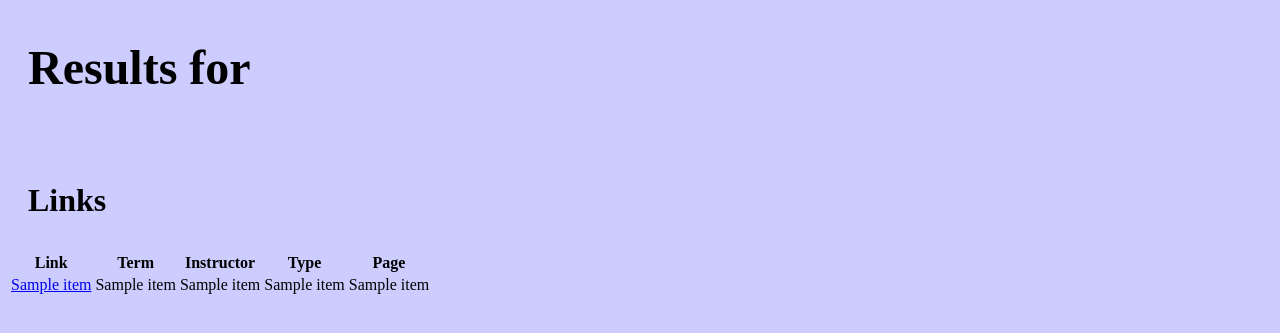
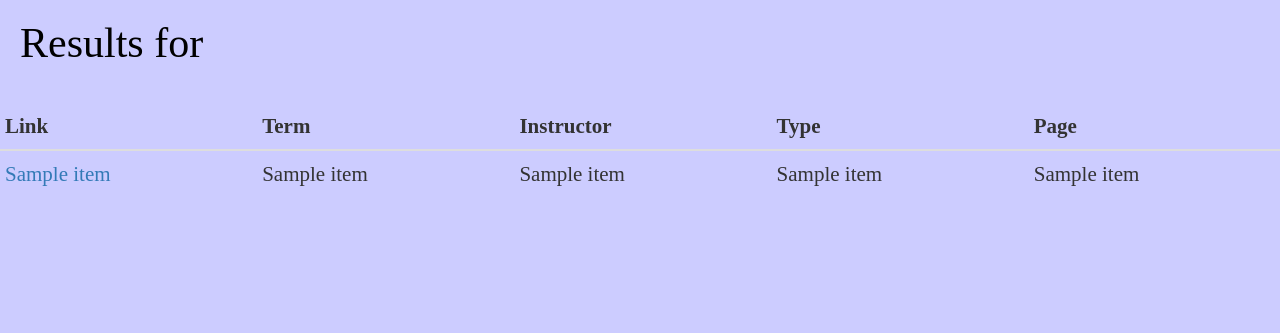
Before and after one commit to albertzhan/Examinizer, a Flask app: template templates/results.html in a window 1280 px wide. Shown: the top 333 px of the page. Run offline with Flask 2, Linux system fonts and the light colour scheme; the template is opened without the code that fills it: most values are stand-ins (such as "Sample title", 1, 10 or a date in 2020); some libraries are stand-ins or nearby versions.

Commit message:
formatting changes

```diff
--- a/templates/index.html
+++ b/templates/index.html
@@ -125,7 +125,7 @@
 
   <div class="topnav">
 
-  <a onclick="getNewCourse()">+ Class</a>
+  <a onclick="getNewCourse()">+ Course</a>
   <div class="search-container">
     {% from "_formhelpers.html" import render_field %}
 	<form method=post>
@@ -150,8 +150,9 @@
 
 <div style="padding-left:20px">
   <h2>Examinizer</h2>
-  <p>Type any topic you would like to study for.</p>
+  <p>Pick an available course you would like to study for.</p>
   <p>Example: search 'lambda' to get exam questions that cover lambda problems.</p>
+  <p>If the course does not exist, press + Course in the top right</p>
 </div>
 
 <script>
--- a/templates/results.html
+++ b/templates/results.html
@@ -4,7 +4,11 @@
 <title>Results for <nameField></title>
 </head>
 <meta name="viewport" content="width=device-width, initial-scale=1">
+<link rel="stylesheet" href="https://maxcdn.bootstrapcdn.com/bootstrap/3.3.7/css/bootstrap.min.css">
+  <script src="https://ajax.googleapis.com/ajax/libs/jquery/3.3.1/jquery.min.js"></script>
+  <script src="https://maxcdn.bootstrapcdn.com/bootstrap/3.3.7/js/bootstrap.min.js"></script>
 <style>
+
 html {
   scroll-behavior: smooth;
 }
@@ -28,6 +32,7 @@
 .left h2 {
   padding-left: 8px;
 }
+
 
 
 
@@ -64,7 +69,10 @@
 
  }
 
-
+.tablelist {
+padding: 12px;
+font-size: 1.5em;
+}
 
 </style>
 </head>
@@ -75,8 +83,8 @@
 
 <div class="row">
   <div class="left" style="background-color:#ccccff;">
-    <h3>Links</h3>
-   <table id="ListExams">
+    <div class="tablelist">
+   <table id="ListExams" class="table">
     <thead>
       <tr>
 
@@ -87,7 +95,7 @@
 	<th>Page</th>
       </tr>
     </thead>
-
+    </div>
   {% for item in results %}
   <tr>
     <td><a href={{item[2]}}>{{item[3]}}</a></td>
```
